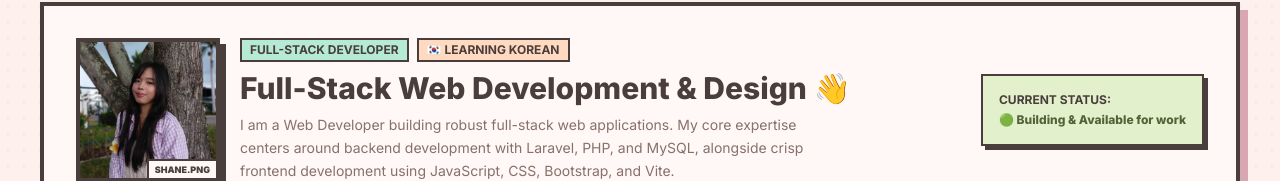
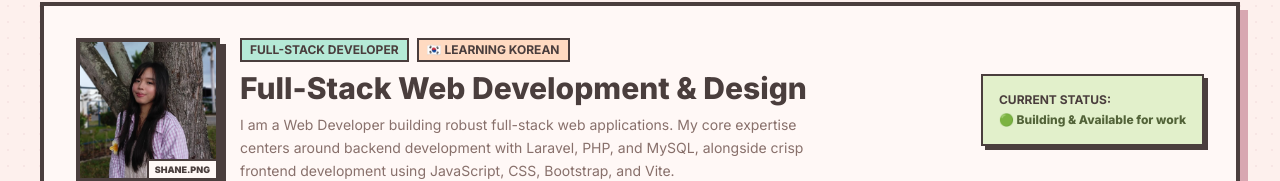
Before and after one commit to shsa00/pf-shsa, a Next.js app: page / in a window 1280 px wide. Shown: the part 146-327 px from the top of the page. Built offline with nearby package versions, Linux system fonts and the light colour scheme.

Commit message:
cache remove

```diff
--- a/src/app/page.tsx
+++ b/src/app/page.tsx
@@ -347,7 +347,7 @@ export default function Home() {
                     </div>
 
                     <h2 className="text-2xl sm:text-3xl font-extrabold">
-                      Full-Stack Web Development & Design 👋
+                      Full-Stack Web Development & Design
                     </h2>
 
                     <p
```
